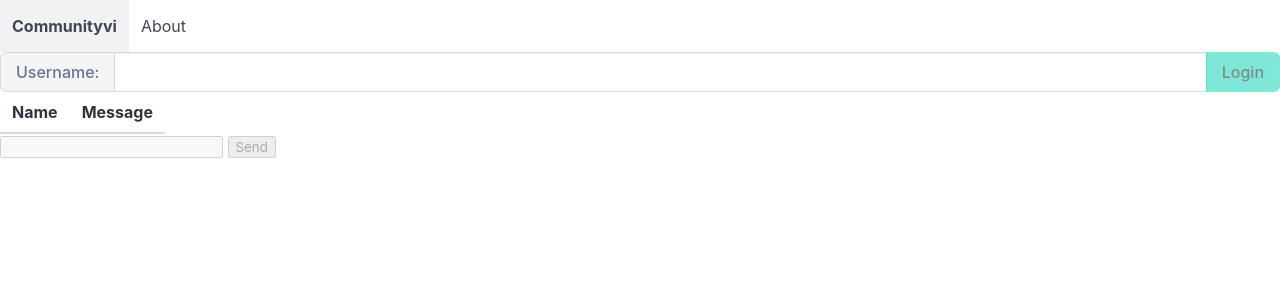
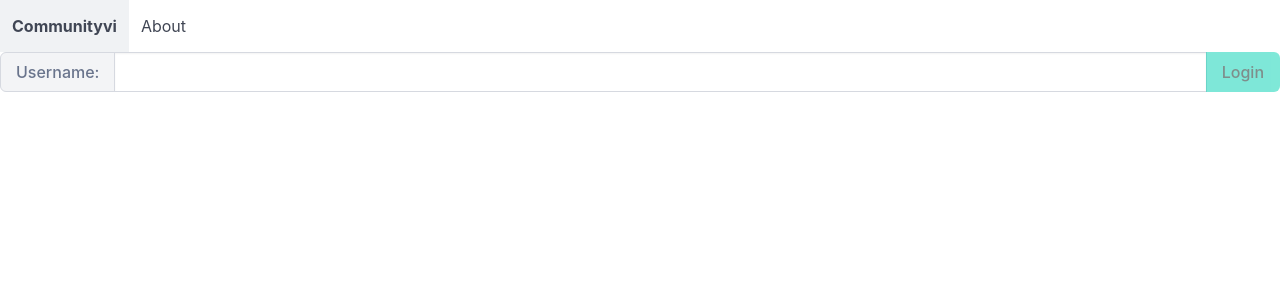
Before and after one commit to communityvi/communityvi, a SvelteKit app in the folder communityvi-frontend/: page / in a window 1280 px wide. Shown: the top 300 px of the page. Built offline with nearby package versions, Linux system fonts and the light colour scheme.

Commit message:
Chat: Make registeredClient a property of Chat

```diff
--- a/communityvi-frontend/src/lib/components/chat/Chat.svelte
+++ b/communityvi-frontend/src/lib/components/chat/Chat.svelte
@@ -1,25 +1,27 @@
 <script lang="ts">
 	import ChatInput from '$lib/components/chat/ChatInput.svelte';
 	import {ChatMessage} from '$lib/client/model';
-	import {registeredClient} from '$lib/stores';
 	import {OwnMessage} from '$lib/components/chat/own_message';
 	import {onDestroy} from 'svelte';
 	import SingleChatMessage from '$lib/components/chat/SingleChatMessage.svelte';
+	import RegisteredClient from '$lib/client/registered_client';
+
+	interface Properties {
+		registeredClient: RegisteredClient;
+	}
+
+	let {registeredClient}: Properties = $props();
 
 	let messages = $state(new Array<OwnMessage | ChatMessage>());
 
 	// NOTE: Can't use $derived because we need the side-effect of subscribing to chat messages
 	// eslint-disable-next-line svelte/prefer-writable-derived
-	let unsubscribe: (() => void) | undefined = $state(undefined);
+	let unsubscribe: (() => void) = $state(() => {});
 	$effect(() => {
-		unsubscribe = $registeredClient?.subscribeToChatMessages(onChatMessageReceived);
+		unsubscribe = registeredClient.subscribeToChatMessages(onChatMessageReceived);
 	});
 
 	onDestroy(() => {
-		if (unsubscribe === undefined) {
-			return;
-		}
-
 		unsubscribe();
 	});
 
@@ -28,12 +30,8 @@
 	}
 
 	function onChatMessageSent(messageEvent: CustomEvent) {
-		if ($registeredClient === undefined) {
-			return;
-		}
-
 		const message = messageEvent.detail as string;
-		messages = [...messages, new OwnMessage(message, $registeredClient.asPeer())];
+		messages = [...messages, new OwnMessage(message, registeredClient.asPeer())];
 	}
 
 	function onChatMessageAcknowledged(acknowledgedEvent: CustomEvent) {
--- a/communityvi-frontend/src/routes/+page.svelte
+++ b/communityvi-frontend/src/routes/+page.svelte
@@ -63,6 +63,5 @@
 
 {#if $registeredClient !== undefined}
 <Peers registeredClient={$registeredClient} />
+<Chat registeredClient={$registeredClient} />
 {/if}
-
-<Chat />
```
